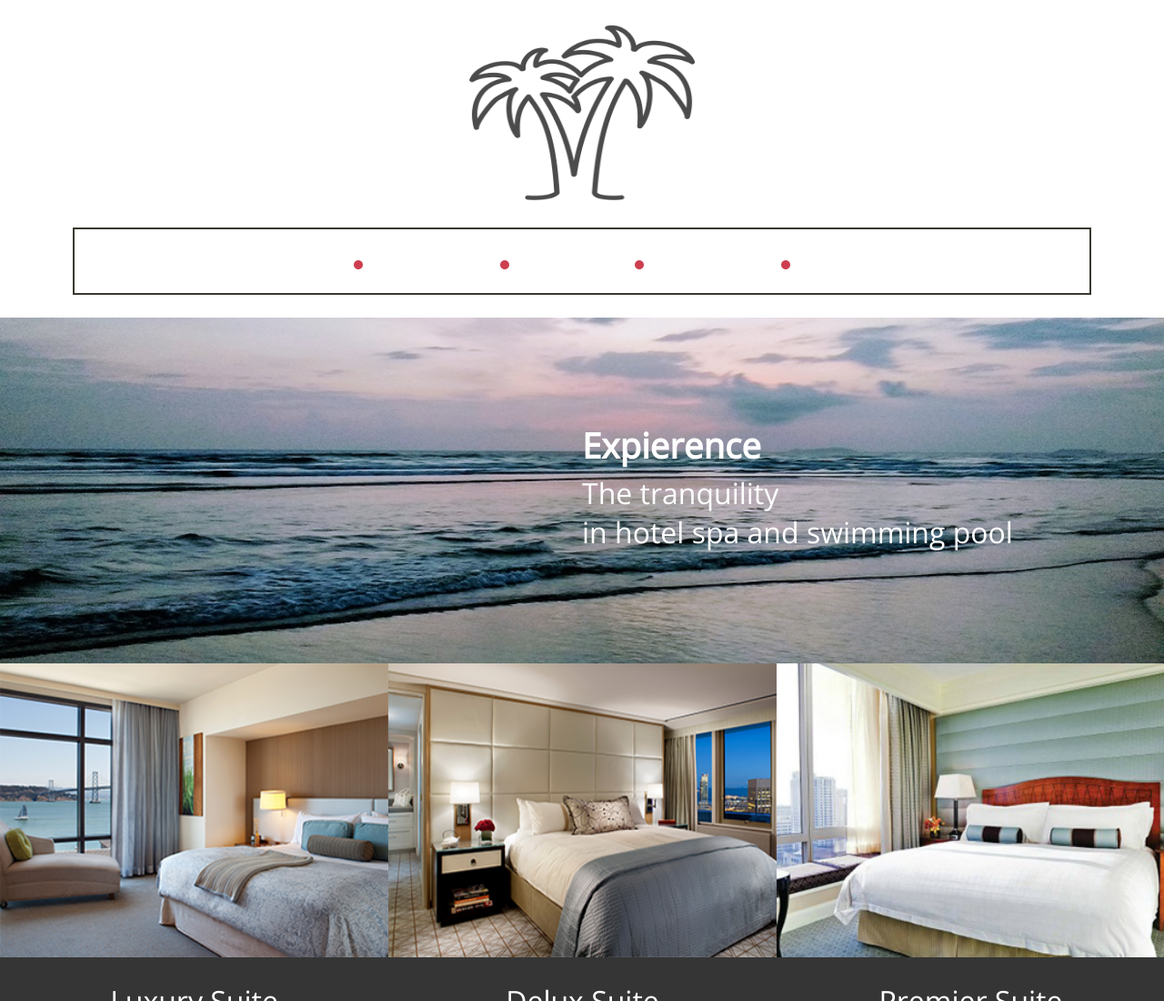
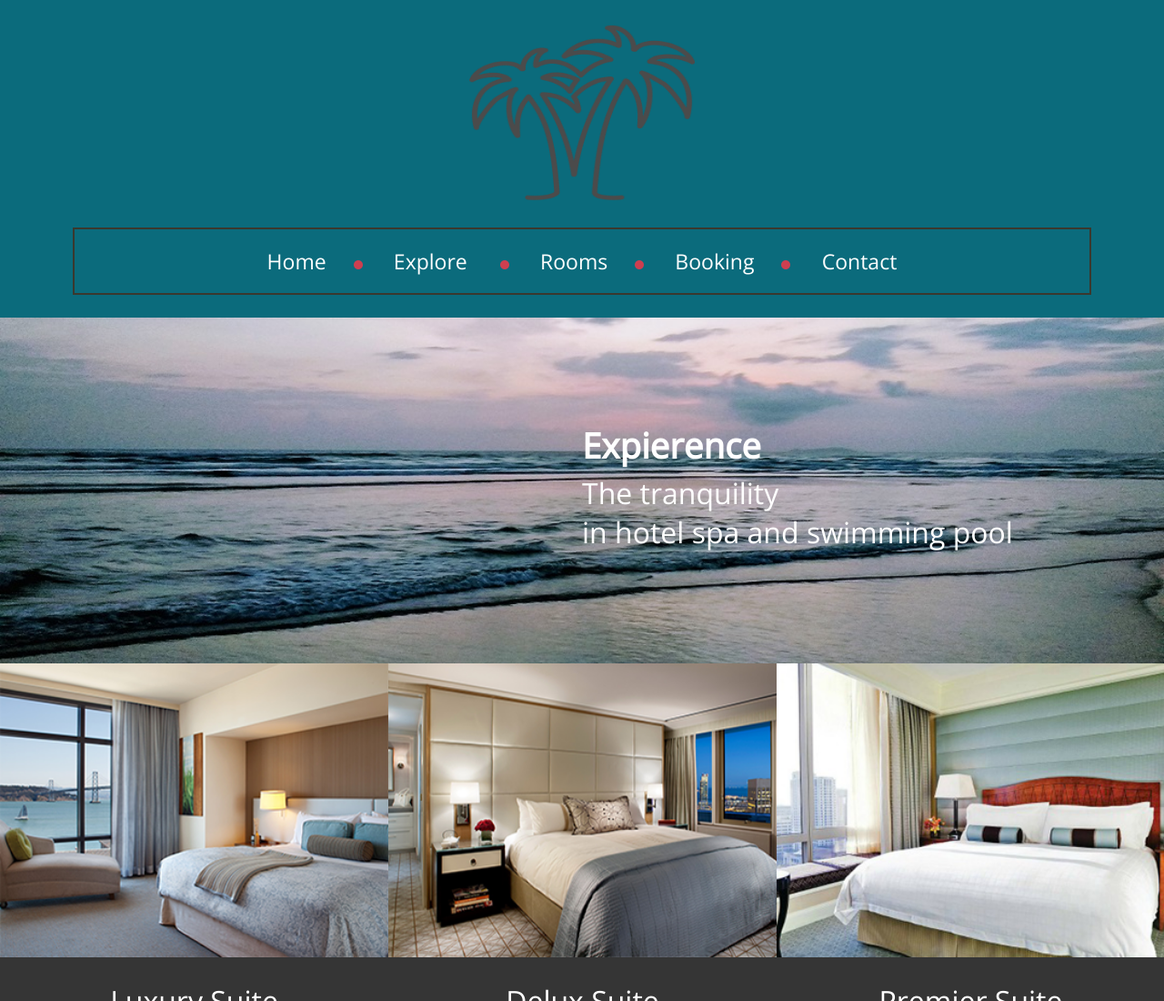
Before and after one commit to sharondza1/emmanuelHome, a plain HTML site: page index.html in a window 1280 px wide. Shown: the top 1100 px of the page at 91% size. Drawn offline with nearby package versions, Linux system fonts and the light colour scheme.

Commit message:
updated
updated

```diff
--- a/css/main.css
+++ b/css/main.css
@@ -5,6 +5,7 @@
 }
 
 .tm-header{
+    background:#0b6b7c;
 
     display: block;
     padding: 20px;
```
